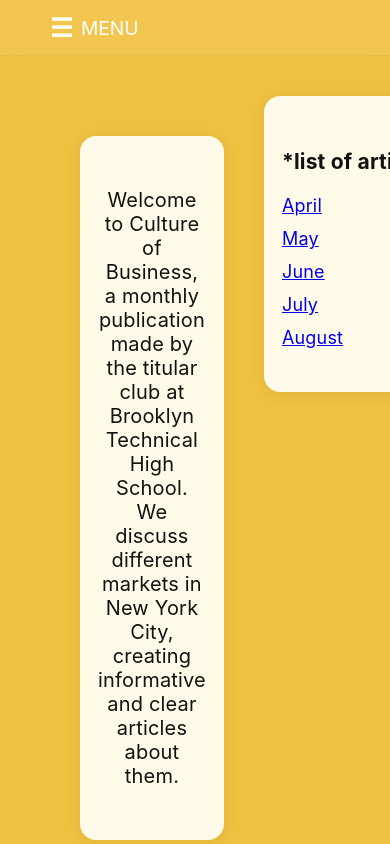
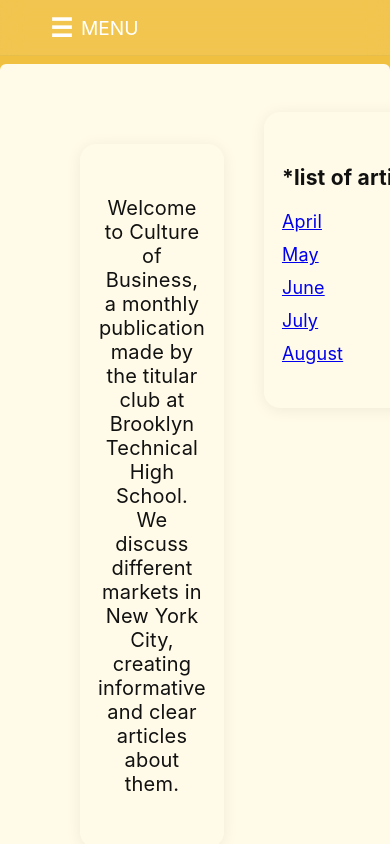
Before and after one commit to cultureofbusiness/cultureofbusiness.github.io, a React (Vite) app: page / in a window 390 px wide. Shown: the top 844 px of the page. Built offline with nearby package versions, Linux system fonts and the light colour scheme.

Commit message:
Dynamic responsive styling and favicon/logo as 'COB'

```diff
--- a/src/index.css
+++ b/src/index.css
@@ -1,3 +1,33 @@
+/* Dynamic section spacing and sizing */
+.site-main, .intro, .articles-list, .group-photo, .article-page, .about-page, .article-list-page {
+  box-sizing: border-box;
+  width: 100%;
+  max-width: 900px;
+  margin: 32px auto;
+  padding: 24px 16px;
+  border-radius: 16px;
+  background: var(--widget-bg);
+  box-shadow: var(--widget-shadow);
+}
+
+@media (max-width: 900px) {
+  .site-main, .intro, .articles-list, .group-photo, .article-page, .about-page, .article-list-page {
+    max-width: 98vw;
+    margin: 18px auto;
+    padding: 16px 4vw;
+    border-radius: 10px;
+  }
+}
+
+@media (max-width: 600px) {
+  .site-main, .intro, .articles-list, .group-photo, .article-page, .about-page, .article-list-page {
+    max-width: 100vw;
+    margin: 8px 0;
+    padding: 8px 2vw;
+    border-radius: 6px;
+    box-shadow: none;
+  }
+}
 .a24-nav-left {
   flex: 1;
   display: flex;
```
Also changed, not shown: index.html (+1 -0 lines).
